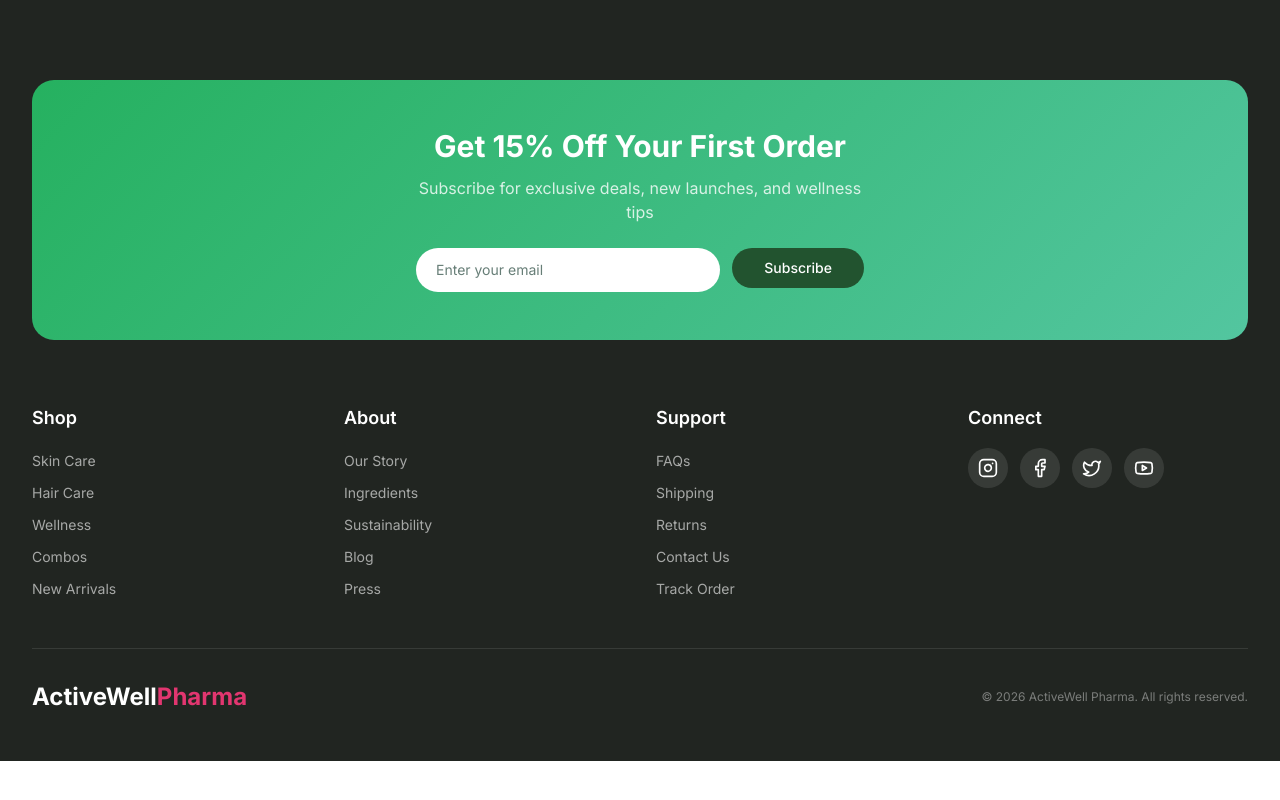
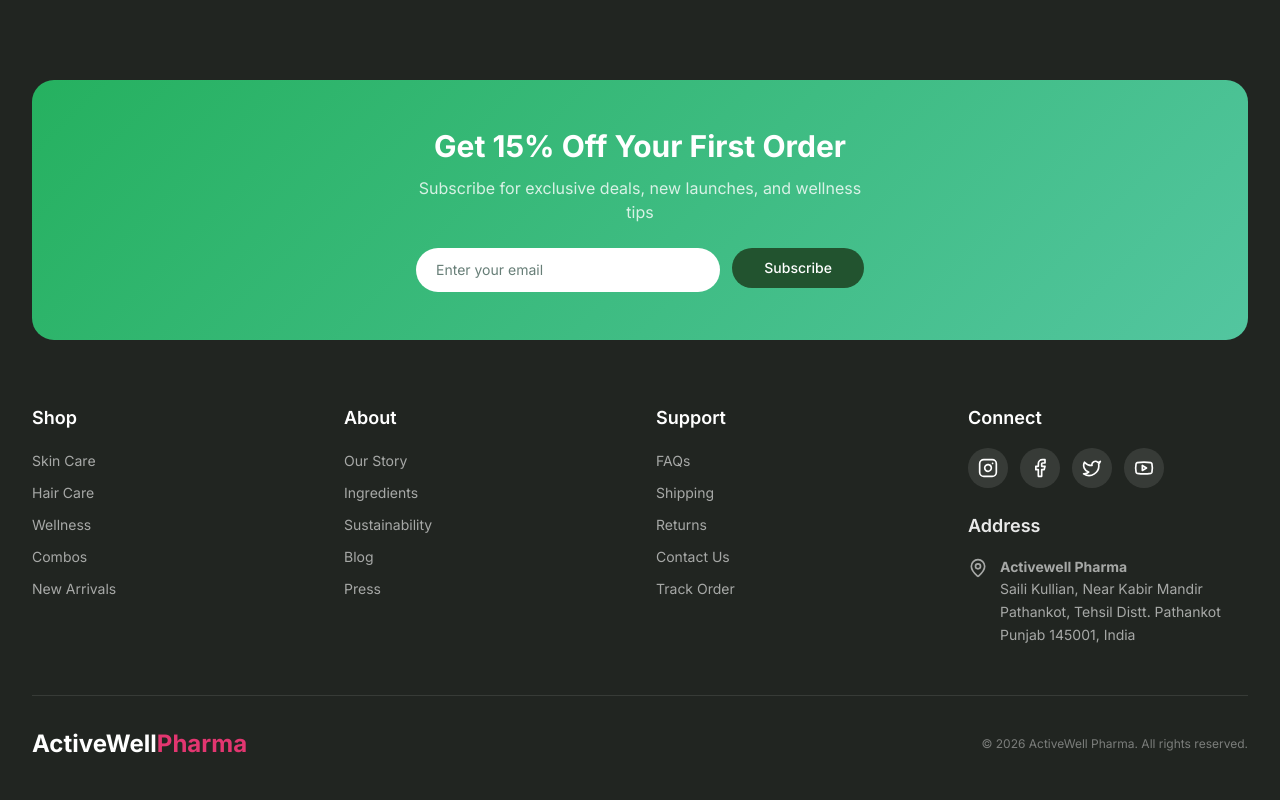
Before and after one commit to sourabh-godara/active-well-pharma, a Next.js app: page / in a window 1280 px wide. Shown: the part 3126-3926 px from the top of the page. Before the commit the page ends 3887 px from the top, so only its background shows below. Built offline with nearby package versions, Linux system fonts and the light colour scheme; no server answers; the database is empty.

Commit message:
Update Address

```diff
--- a/components/footer.tsx
+++ b/components/footer.tsx
@@ -1,5 +1,5 @@
 import { Button } from "@/components/ui/button";
-import { Instagram, Facebook, Twitter, Youtube } from "lucide-react";
+import { Instagram, Facebook, Twitter, Youtube, MapPin } from "lucide-react";
 import Link from "next/link";
 
 const SocialMedia = [
@@ -77,7 +77,16 @@ const Footer = () => {
                                 </Link>
                             ))}
                         </div>
-
+                        <h3 className="font-display text-lg font-semibold mb-4 text-background/90">Address</h3>
+                        <div className="flex items-start gap-3">
+                            <MapPin className="w-5 h-5 text-background/60 shrink-0 mt-0.5" />
+                            <address className="font-body text-sm text-background/60 not-italic leading-relaxed">
+                                <strong>Activewell Pharma</strong><br />
+                                Saili Kullian, Near Kabir Mandir<br />
+                                Pathankot, Tehsil Distt. Pathankot<br />
+                                Punjab 145001, India
+                            </address>
+                        </div>
                     </div>
                 </div>
 
```
